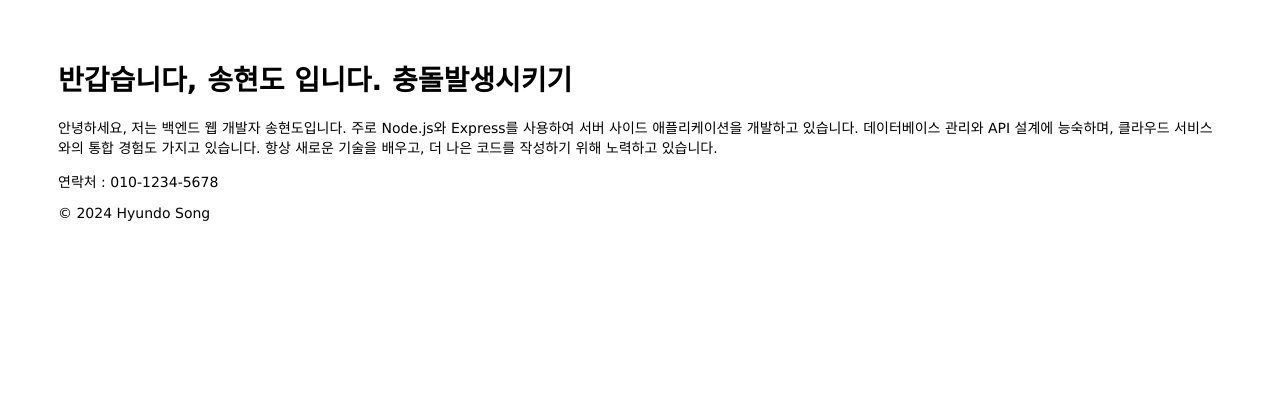
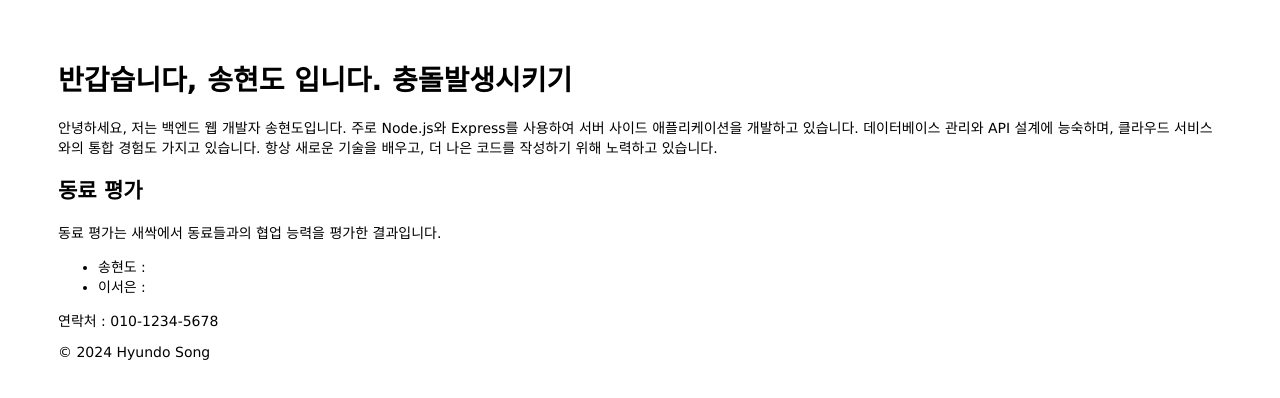
Before and after one commit to 08hyundo/mastering-git-github, a website: page public/index.html in a window 1280 px wide. Drawn offline with Linux system fonts and the light colour scheme.

Commit message:
update: index 동료평가 영역  추가

```diff
--- a/public/index.html
+++ b/public/index.html
@@ -12,6 +12,16 @@
       API 설계에 능숙하며, 클라우드 서비스와의 통합 경험도 가지고 있습니다. 항상
       새로운 기술을 배우고, 더 나은 코드를 작성하기 위해 노력하고 있습니다.
     </p>
+    <section>
+      <h2>동료 평가</h2>
+      <p>
+        동료 평가는 새싹에서 동료들과의 협업 능력을 평가한 결과입니다.
+        <ul>
+          <li>송현도 : </li>
+          <li>이서은 : </li>
+        </ul>
+      </p>
+    </section>
   </body>
 
   <footer>
```
